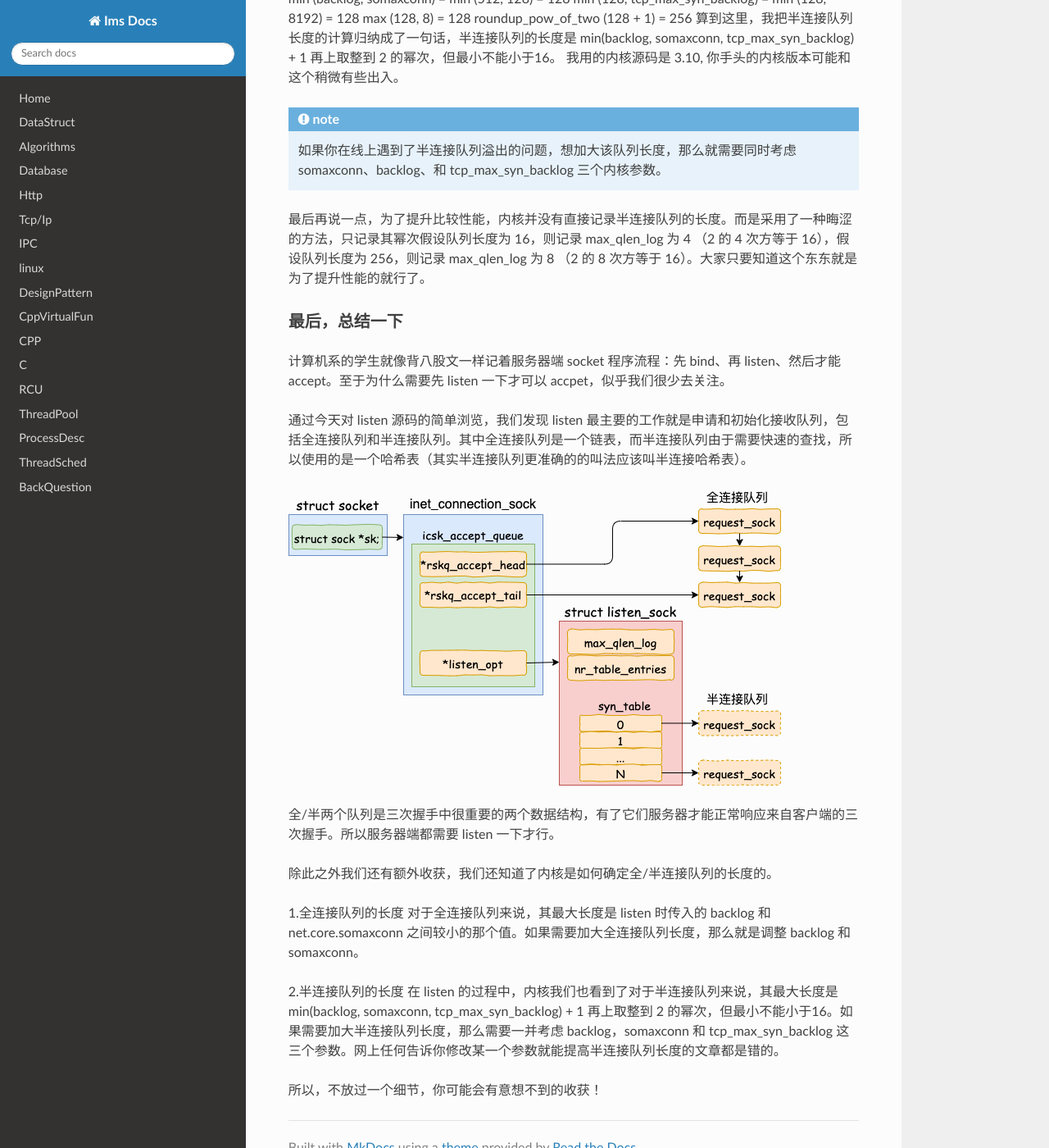
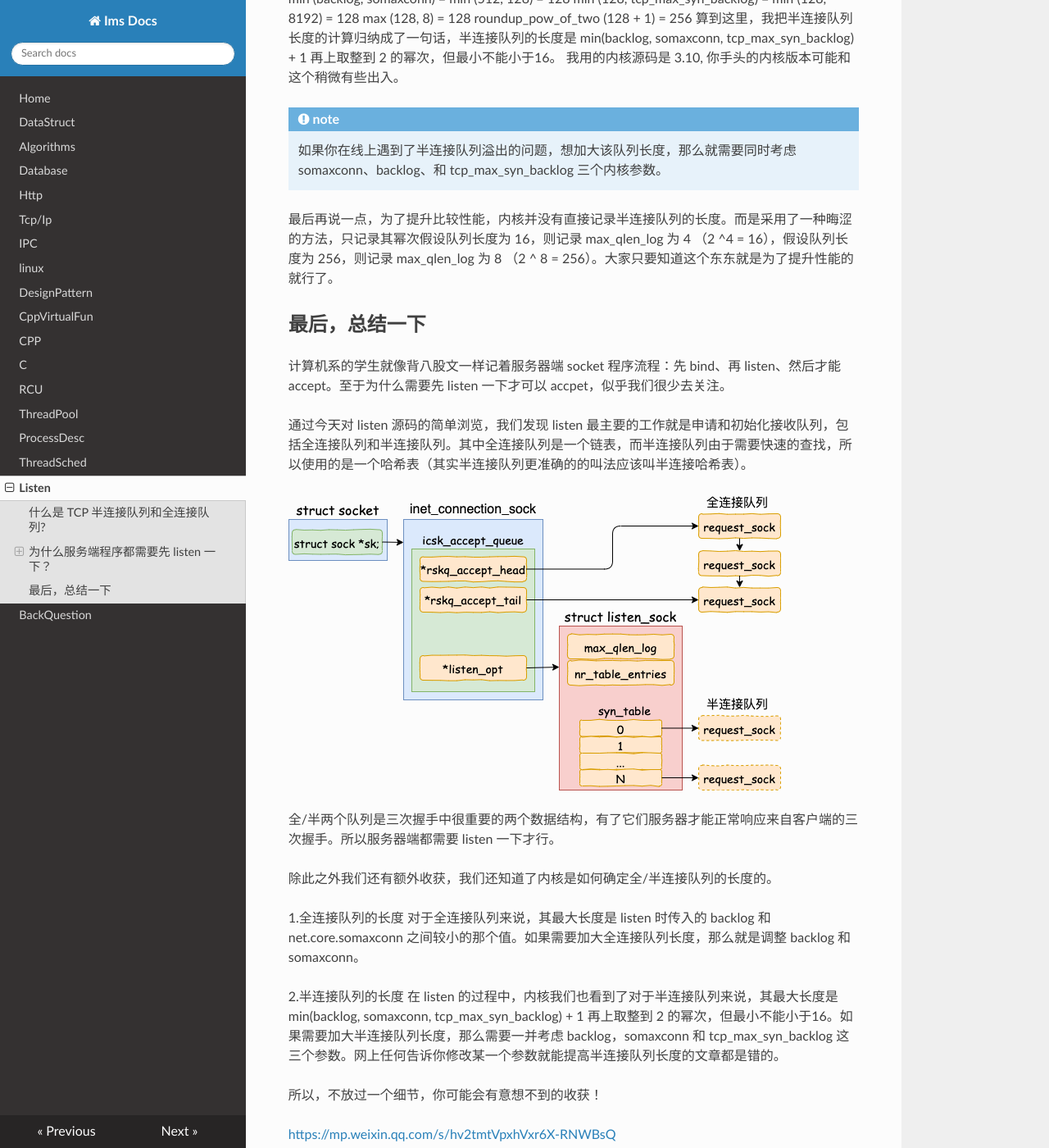
Before and after one commit to ims0/mkdocs, an MkDocs documentation site: the page built from docs/listen.md, in a window 1280 px wide and 1400 px high, scrolled down 7726 px. Shown: the whole window at 82% size. Built offline with MkDocs 1.6.1, drawn with Linux system fonts in a browser that asks for light colours; nearby versions of some CDN libraries; some of the changed text lies outside the part shown.

Commit message:
update listen.md

```diff
--- a/docs/listen.md
+++ b/docs/listen.md
@@ -254,9 +254,9 @@ roundup_pow_of_two (128 + 1) = 256
 !!! note "note"
     如果你在线上遇到了半连接队列溢出的问题，想加大该队列长度，那么就需要同时考虑 somaxconn、backlog、和 tcp_max_syn_backlog 三个内核参数。
 
-最后再说一点，为了提升比较性能，内核并没有直接记录半连接队列的长度。而是采用了一种晦涩的方法，只记录其幂次假设队列长度为 16，则记录 max_qlen_log 为 4 （2 的 4 次方等于 16），假设队列长度为 256，则记录 max_qlen_log 为 8 （2 的 8 次方等于 16）。大家只要知道这个东东就是为了提升性能的就行了。
+最后再说一点，为了提升比较性能，内核并没有直接记录半连接队列的长度。而是采用了一种晦涩的方法，只记录其幂次假设队列长度为 16，则记录 max_qlen_log 为 4 （2 ^4 = 16），假设队列长度为 256，则记录 max_qlen_log 为 8 （2 ^ 8 = 256）。大家只要知道这个东东就是为了提升性能的就行了。
 
-### 最后，总结一下
+## 最后，总结一下
 
 计算机系的学生就像背八股文一样记着服务器端 socket 程序流程：先 bind、再 listen、然后才能 accept。至于为什么需要先 listen 一下才可以 accpet，似乎我们很少去关注。
 
@@ -277,3 +277,7 @@ roundup_pow_of_two (128 + 1) = 256
 在 listen 的过程中，内核我们也看到了对于半连接队列来说，其最大长度是 min(backlog, somaxconn, tcp_max_syn_backlog) + 1 再上取整到 2 的幂次，但最小不能小于16。如果需要加大半连接队列长度，那么需要一并考虑 backlog，somaxconn 和 tcp_max_syn_backlog 这三个参数。网上任何告诉你修改某一个参数就能提高半连接队列长度的文章都是错的。
 
 所以，不放过一个细节，你可能会有意想不到的收获！
+
+https://mp.weixin.qq.com/s/hv2tmtVpxhVxr6X-RNWBsQ
+
+[拆解 Linux 网络包发送过程](https://mp.weixin.qq.com/s?__biz=MjM5Njg5NDgwNA==&mid=2247485146&idx=1&sn=e5bfc79ba915df1f6a8b32b87ef0ef78&chksm=a6e307e191948ef748dc73a4b9a862a22ce1db806a486afce57475d4331d905827d6ca161711&scene=178&cur_album_id=1532487451997454337#rd)
--- a/mkdocs.yml
+++ b/mkdocs.yml
@@ -16,7 +16,8 @@ nav:
     - RCU: rcu.md
     - ThreadPool: thread_pool.md
     - ProcessDesc: process_desc.md
-    - ThreadSched: linux_thread_sched.md
+    - ThreadSched: thread_sched.md
+    - Listen: listen.md
     - BackQuestion: back-end.md
 
 markdown_extensions:
```
Also changed, not shown: docs/thread_sched.md (renamed from docs/linux_thread_sched.md).
